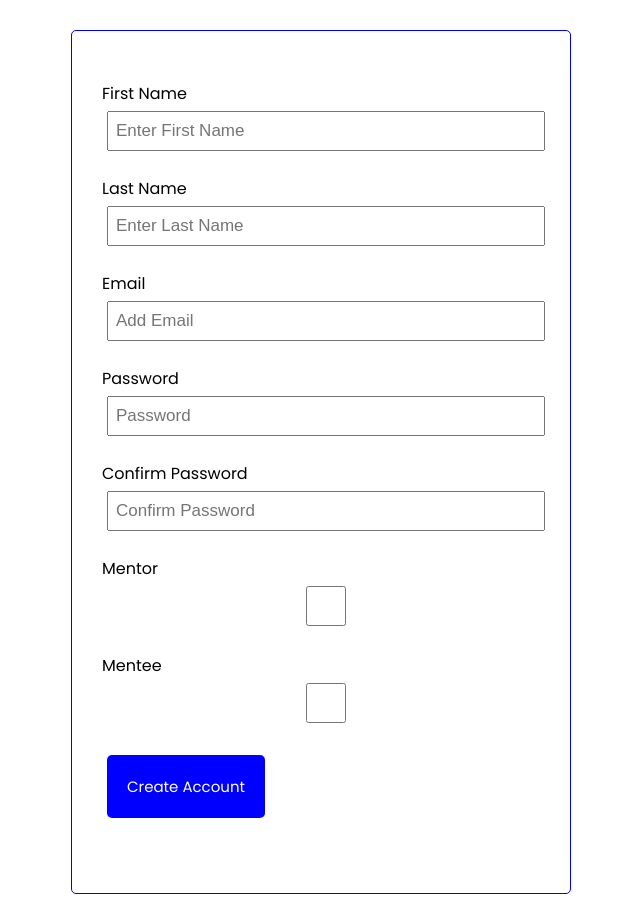
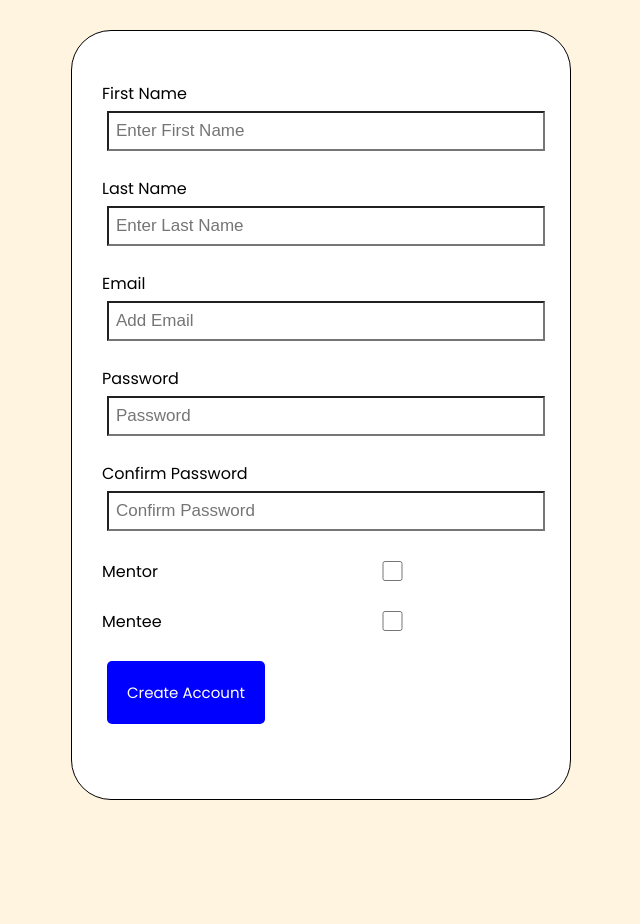
Before and after one commit to lizjia/Mentorsy, a React (Create React App) app: page / in a window 1280 px wide. Shown: the whole page, without its empty margins (319-959 px from the left). After the commit the page ends 830 px from the top, so only its background shows below. Built offline with nearby package versions, Linux system fonts and the light colour scheme.

Commit message:
Update index.css

```diff
--- a/src/index.css
+++ b/src/index.css
@@ -4,21 +4,26 @@
   box-sizing: border-box;
   margin: 0;
   padding: 0;
+  background-color: #FFF4E0;
 }
 
 body {
   font-family: 'Poppins', sans-serif;
+  background-color: white;
 }
 
 .add-form {
   margin-bottom: 40px;
+  background-color: white;
 }
 
 .form-control {
   margin: 20px 0;
+  background-color: white;
 }
 .form-control label {
   display: block;
+  background-color: white;
 }
 
 .form-control input {
@@ -27,6 +32,21 @@ body {
   margin: 5px;
   padding: 3px 7px;
   font-size: 17px;
+  background-color: white;
+}
+.form-control-check {
+  display: flex;
+  align-items: center;
+  justify-content: space-between;
+}
+
+.form-control-check label {
+  flex: 1;
+}
+
+.form-control-check input {
+  flex: 2;
+  height: 20px;
 }
 
 .button {
@@ -58,9 +78,10 @@ body {
   margin: 30px auto;
   overflow: auto;
   min-height: 300px;
-  border: 1px solid blue;
+  border: 1px solid black;
   padding: 30px;
-  border-radius: 5px;
+  border-radius: 40px;
+  background-color: white;
 }
 
 .header {
```
